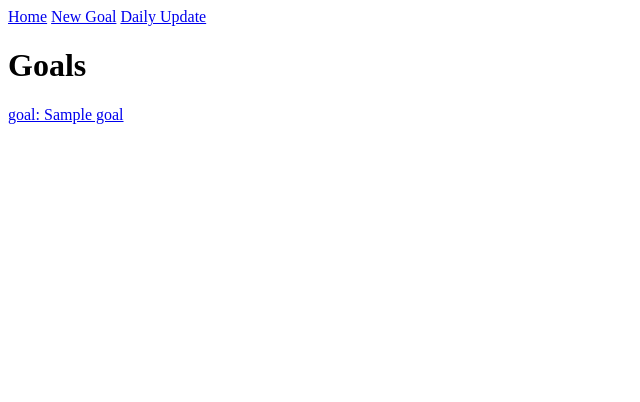
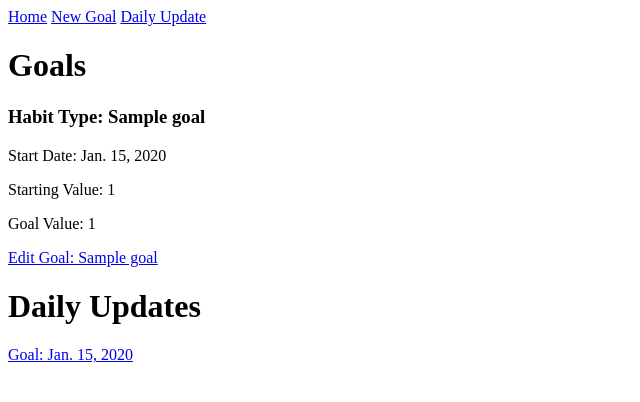
Before and after one commit to Momentum-Team-18/be-habit-tracker-SLehew, a Django app: template templates/tracker/goal_detail.html in a window 1280 px wide. Shown: the top 402 px of the page, without its empty margins (0-640 px from the left). Run offline with Django 4.2, Linux system fonts and the light colour scheme; the template is opened without the code that fills it: values that come from a table or form of the project are taken from there, others are empty; tables that the repository leaves empty hold one stand-in row (values such as "Sample post").

Commit message:
working to add list of updates to goal detail page

```diff
--- a/config/urls.py
+++ b/config/urls.py
@@ -27,4 +27,7 @@ urlpatterns = [
     path('tracker/goals', views.goal_list, name='goal-list'),
     path('tracker/<int:pk>/edit', views.edit_goal, name='edit-goal'),
     path('tracker/add_tracker', views.add_tracker, name='add-tracker'),
+    path('tracker/<int:pk>/edit/tracker',
+         views.edit_tracker, name='edit-tracker'),
+    path('tracker/<int:pk>/goal_detail', views.goal_detail, name='goal-detail')
 ]
--- a/templates/tracker/goal_detail.html
+++ b/templates/tracker/goal_detail.html
@@ -4,6 +4,16 @@
 {% block content %}
     <h1 >Goals</h1>
     <div class="goal_container">
-        <a href="url 'edit-goal'">goal: {{habit_goal}}</a>
+        <h3>Habit Type: {{ goal }}</h3>
+        <p>Start Date: {{ goal.goal_date }}</p>
+        <p>Starting Value: {{ goal.current_value }}</p>
+        <p>Goal Value: {{ goal.goal_value }}</p>
+        <a href={% url 'edit-goal' goal.id %}>Edit Goal: {{ habit_goal }}</a>
     </div>
+    <h1>Daily Updates</h1>
+    {% for tracker in trackers %}
+    <div class="goal_container">
+        <a href={% url 'edit-tracker' tracker.id  %}>Goal: {{tracker.check_in_date}}</a>
+    </div>
+    {% endfor %}
 {% endblock %}
--- a/templates/tracker/goal_home.html
+++ b/templates/tracker/goal_home.html
@@ -5,7 +5,7 @@
     <h1 >Goals</h1>
     {% for habit_goal in habit_goals %}
     <div class="goal_container">
-        <a href={% url 'edit-goal' habit_goal.id  %}>goal: {{habit_goal}}</a>
+        <a href={% url 'goal-detail' habit_goal.id  %}>Goal: {{habit_goal}}</a>
     </div>
     {% endfor %}
 
```
Also changed, not shown: templates/tracker/edit_tracker.html (added, +12 -0 lines), tracker/views.py (+18 -0 lines).
